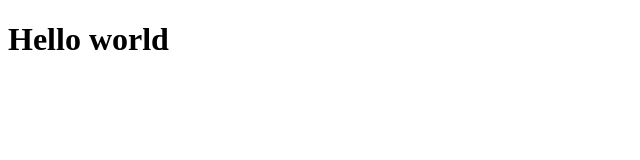
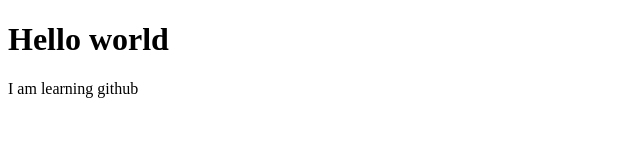
Before and after one commit to AgnesBolwatife/extensions, a plain HTML site: page index.html in a window 1280 px wide. Shown: the whole page, without its empty margins (0-640 px from the left). Drawn offline with Linux system fonts and the light colour scheme.

Commit message:
added a p tag

```diff
--- a/index.html
+++ b/index.html
@@ -8,5 +8,7 @@
 <link rel="stylesheet" href="style.css">
 <body>
    <h1>Hello world</h1>
+   <P>I am learning github
+   </P>
 </body>
 </html>
```
